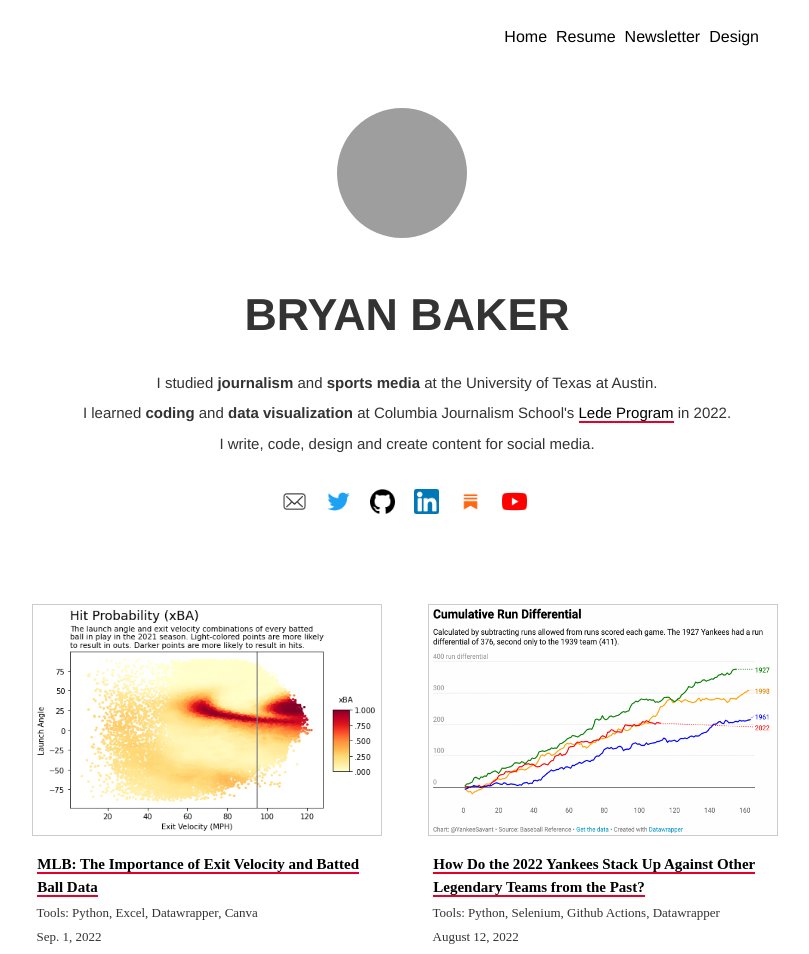
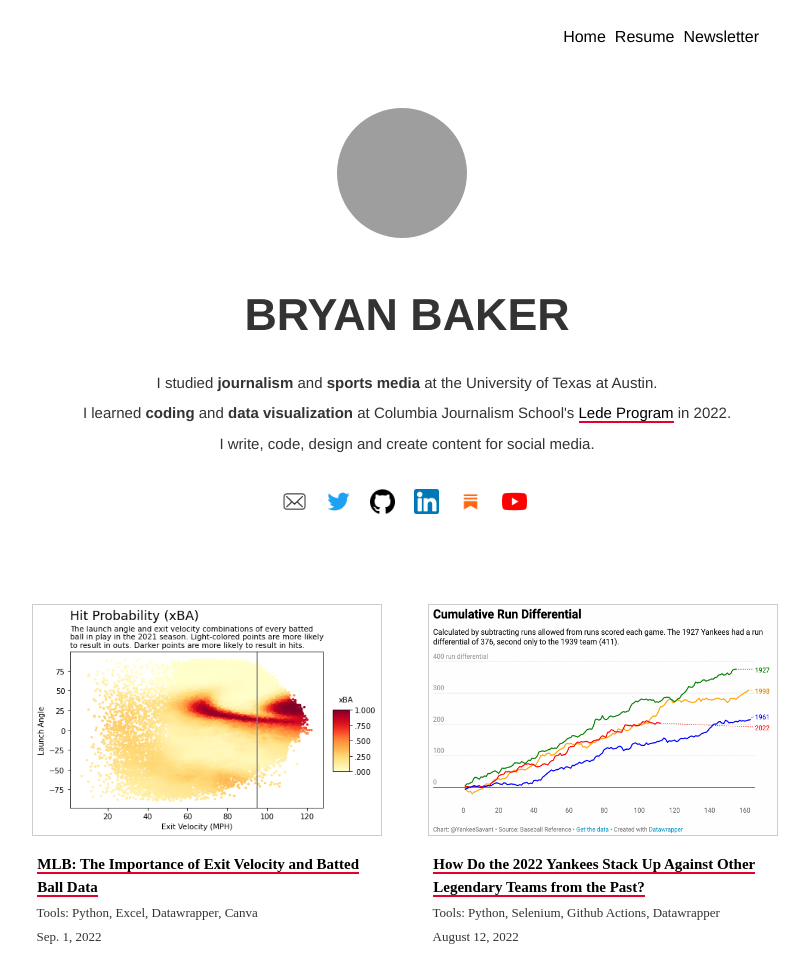
Before and after one commit to bryan-baker/bryan-baker.github.io, a plain HTML site: page index.html in a window 1280 px wide. Shown: the top 954 px of the page, without its empty margins (241-1050 px from the left). Drawn offline with Linux system fonts and the light colour scheme; grey boxes are pictures that could not be loaded; a script that the page names is missing.

Commit message:
Update index.html

```diff
--- a/index.html
+++ b/index.html
@@ -21,7 +21,7 @@
 	  <a href="https://bryan-baker.github.io/" class="no_undersocre">Home</a>
 	  <a href="bryan-baker-resume.pdf" class="no_undersocre">Resume</a>
       <a href="https://yankeesavant.substack.com/" class="no_undersocre">Newsletter</a>
-      <a href="" class="no_undersocre">Design</a>
+      <!-- <a href="" class="no_undersocre">Design</a> -->
 	</div>
 
 	<div class="intro">
```
